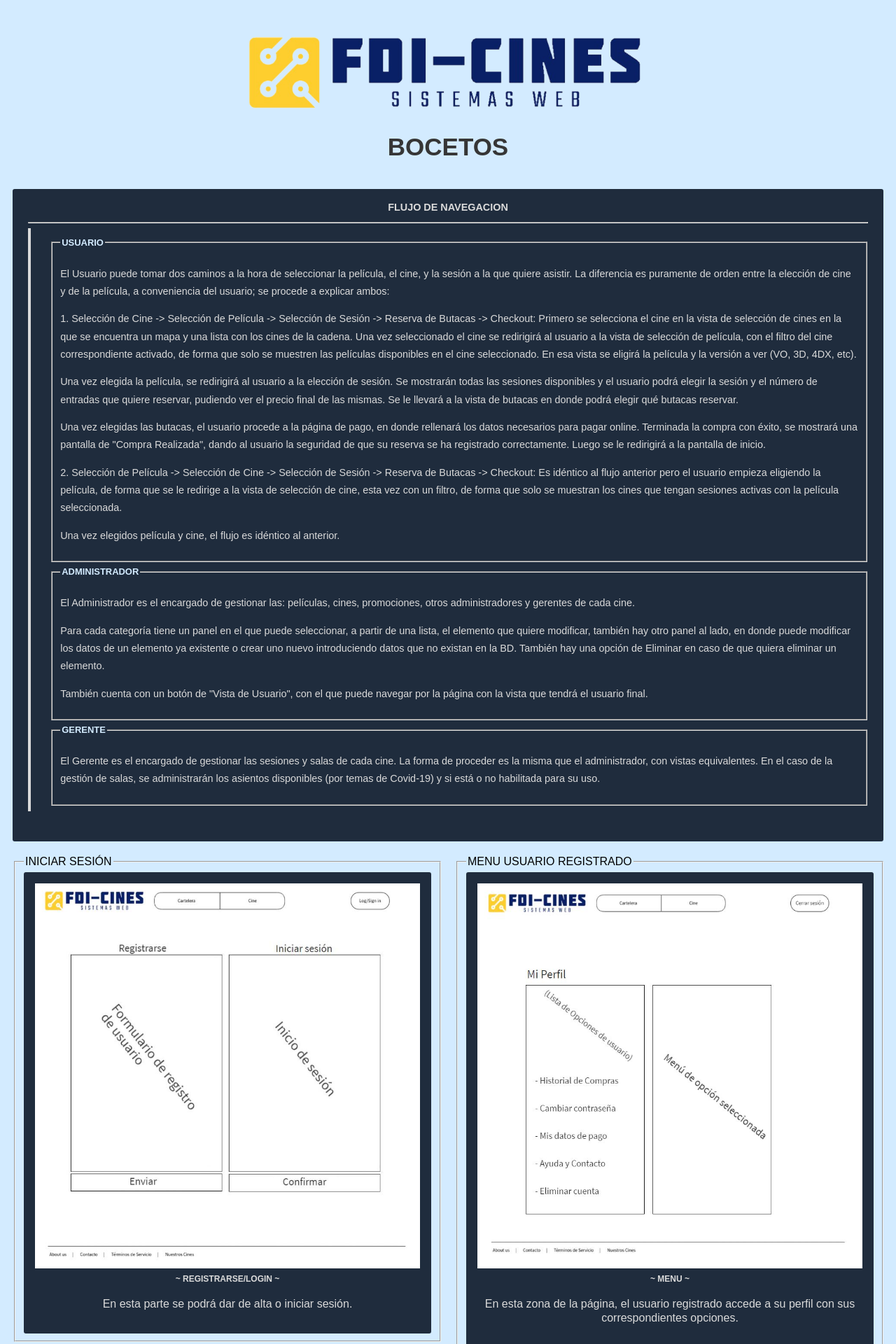
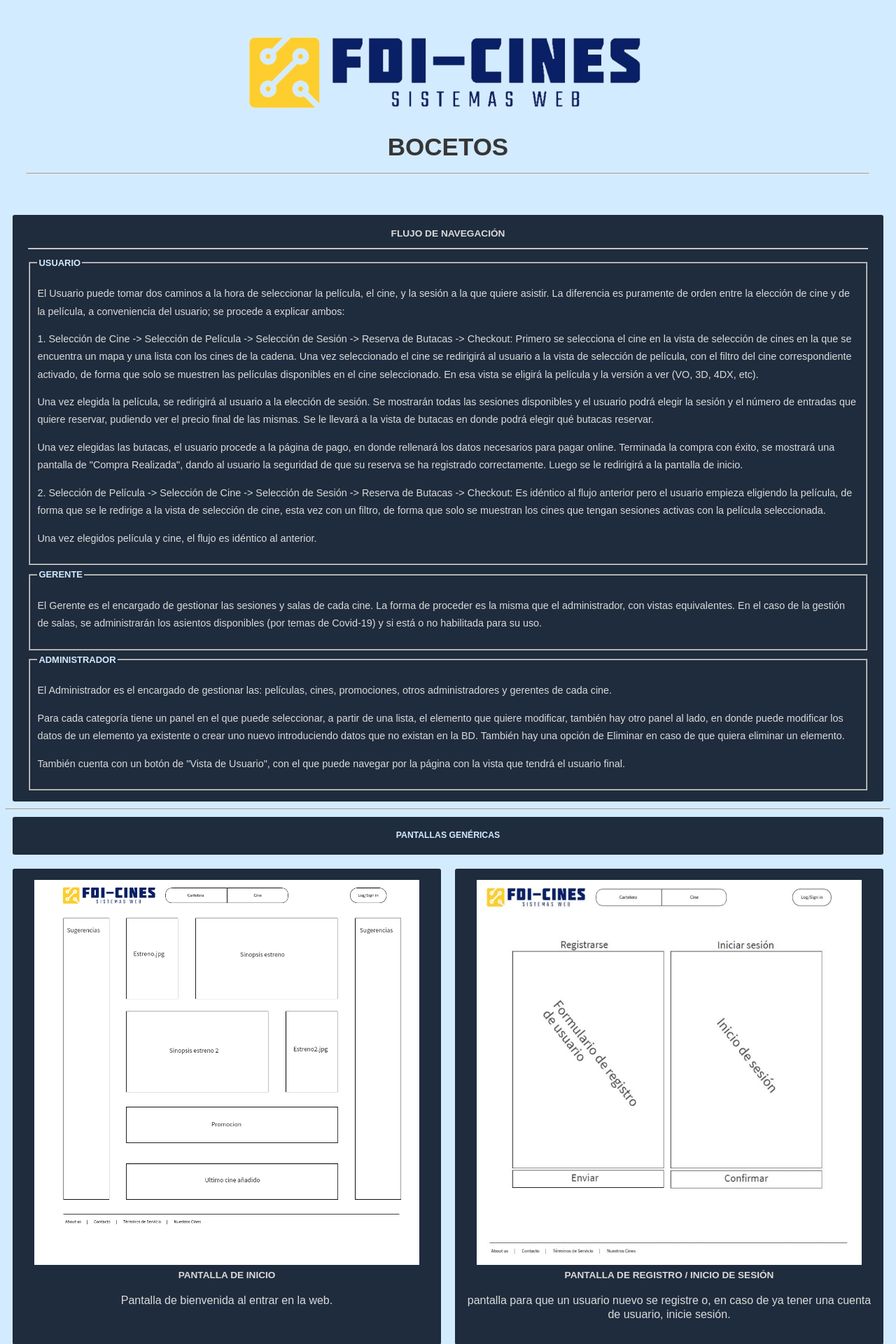
Before and after one commit to FerMdez/SW, a PHP site: page /bocetos/ in a window 1280 px wide. Shown: the part 76-1996 px from the top of the page at 70% size. Run offline with PHP 8.4, Linux system fonts and the light colour scheme.

Commit message:
Cambios en bocetos

```diff
--- a/assets/css/main.css
+++ b/assets/css/main.css
@@ -16,7 +16,7 @@
 }
 
 h2 {
-	font-size: 90%;
+	font-size: 95%;
 }
 
 h3 {
@@ -215,7 +215,7 @@
   height: 750px;
 }
 .code.plan {
-  height: 1050px;
+  height: 1150px;
 }
 
 .blockquote {
@@ -237,6 +237,7 @@
   overflow-x: auto;
   background: #1f2c3d;
   border-radius: 3px;
+  height: 680px;
 }
 .sketches h1 {
   color: #dadada;
@@ -283,6 +284,9 @@
 }
 .bar.fifty {
   width: 50%;
+}
+.bar.twentyfive {
+  width: 25%;
 }
 
 
--- a/bocetos/index.html
+++ b/bocetos/index.html
@@ -29,13 +29,14 @@
         <div class="main">
             <div class="image"><img src="../img/logo_trasparente.png" /></div>
             <h1>Bocetos</h1>
+            <hr />
         </div>
-		<!-- Flujo de Navegacion -->
+
+        <!-- Flow -->
         <div class="code">
-			<h1>FLUJO DE NAVEGACION</h1>
+			<h2>FLUJO DE NAVEGACIÓN</h2>
 			<hr>
-			<div class="blockquote">
-				<!-- Usuario -->
+            <!-- User Flow -->
             <fieldset>
                 <legend>Usuario</legend>
                 <p>
@@ -66,7 +67,15 @@
                     Una vez elegidos película y cine, el flujo es idéntico al anterior.
                 </p>
             </fieldset>
-				<!-- Administrador -->
+            <!-- Manager Flow -->
+            <fieldset>
+                <legend>Gerente</legend>
+                <p>
+                    El Gerente es el encargado de gestionar las sesiones y salas de cada cine. La forma de proceder es la misma que el administrador, con vistas equivalentes.
+                    En el caso de la gestión de salas, se administrarán los asientos disponibles (por temas de Covid-19) y si está o no habilitada para su uso.
+                </p>
+            </fieldset>
+            <!-- Admin Flow -->
             <fieldset>
                 <legend>Administrador</legend>
                 <p>El Administrador es el encargado de gestionar las: películas, cines, promociones, otros administradores y gerentes de cada cine.</p>
@@ -75,278 +84,231 @@
                 quiera eliminar un elemento.</p>
                 <p>También cuenta con un botón de "Vista de Usuario", con el que puede navegar por la página con la vista que tendrá el usuario final.</p>
             </fieldset>
+		</div>
 
-				<!-- Gerente -->
-				<fieldset>
-					<legend>Gerente</legend>
-					<p>
-						El Gerente es el encargado de gestionar las sesiones y salas de cada cine. La forma de proceder es la misma que el administrador, con vistas equivalentes.
-						En el caso de la gestión de salas, se administrarán los asientos disponibles (por temas de Covid-19) y si está o no habilitada para su uso.
-					</p>
-				</fieldset>
+        <!-- Sketches -->
+        <section id="sketches">
+            <hr />
+            <!-- Generic Sketches-->
+            <div class="code">
+                <h3>Pantallas Genéricas</h3>
+            </div>
+            <div class="row">
+                <div class="column left">
+                    <div class="sketches">
+                        <img src="../img/inicio.png" />
+                        <div class="description">
+                            <h3>Pantalla de inicio</h3>
+                            <p>Pantalla de bienvenida al entrar en la web.</p>
                         </div>
                     </div>
-
-		<div class="row">
-			<!-- Boceto Inicio -->
-			<div class="column left">
-				<fieldset>
-					<legend>INICIAR SESIÓN</legend>
+                </div>
+                <div class="column right">
                     <div class="sketches">
                         <img src="../img/registrarse_iniciar_sesion.png" />
                         <div class="description">
-							<h4>~ REGISTRARSE/LOGIN ~</h4>
-							<p>En esta parte se podrá dar de alta o iniciar sesión.</p>
-						</div>
-					</div>
-				</fieldset>
-			</div>
-
-			<!-- Boceto Menu Usuario -->
-			<div class="column left">
-				<fieldset>
-					<legend>MENU USUARIO REGISTRADO</legend>
-					<div class="sketches">
-						<img src="../img/menu_usuario.png" />
-						<div class="description">
-							<h4>~ MENU ~</h4>
-							<p>En esta zona de la página, el usuario registrado accede a su perfil con sus correspondientes opciones.</p>
-						</div>
-					</div>
-				</fieldset>
-			</div>
-		</div>
-		<br>
-		<!-- Bocetos Usuario -->
-		<fieldset>
-			<legend>VISTA USUARIO</legend>
-			<div class="row">
-				<div class="column left">
-					<!-- Pagina inicio -->
-					<div class="sketches">
-						<img src="../img/inicio.png" />
-						<div class="description">
-							<h4>~ PÁGINA DE INICIO ~</h4>
-							<p>Pantalla de bienvenida al entrar en la web.</p>
-							<p>Se mostrará los estrenos con sus sinopsis, las promociones disponibles y el último cine añadido.</p>
-						</div>
-					</div>
-				</div>
-				<div class="column left">
-					<!-- Peliculas -->
-					<div class="sketches">
-						<img src="../img/peliculas.png" />
-						<div class="description">
-							<h4>~ CARTELERA ~</h4>
-							<p>Mostrará todas las películas disponibles en base al filtro seleccionado (cine).</p>
+                            <h3>Pantalla de Registro / Inicio de sesión</h3>
+                            <p>pantalla para que un usuario nuevo se registre o, en caso de ya tener una cuenta de usuario, inicie sesión.</p>
                         </div>
                     </div>
                 </div>
             </div>
             <div class="row">
                 <div class="column left">
-					<!-- Cines -->
                     <div class="sketches">
-						<img src="../img/cine.png" />
+                        <img src="../img/menu_usuario.png" />
                         <div class="description">
-							<h4>~ CINES ~</h4>
-							<p>Mostrará todos los cines disponibles.</p>
+                            <h3>Menú de usuario registrado</h3>
+                            <p>Pantalla con todas las opciones disponibles, propias de un usuario registrado.</p>
                         </div>
                     </div>
                 </div>
-				<div class="column left">
-					<!-- Horario -->
+                <div class="column right">
                     <div class="sketches">
-						<img src="../img/selector_horario.png" />
+                        <img src="../img/peliculas.png" />
                         <div class="description">
-							<h4>~ SELECTOR DE HORARIO ~</h4>
-							<p>Aquí se mostrará todos los horarios disponibles y salas de la película y cine seleccionada.</p>
+                            <h3>Cartelera</h3>
+                            <p>Pantalla con información sobre todas las películas disponibles en ese momento.</p>
                         </div>
                     </div>
                 </div>
             </div>
             <div class="row">
                 <div class="column left">
-					<!-- Butacas -->
                     <div class="sketches">
-						<img src="../img/mapa_asientos .png" />
+                        <img src="../img/cine.png" />
                         <div class="description">
-							<h4>~ SELECTOR DE BUTACAS ~</h4>
-							<p>Se mostrará los asientos que se van a seleccionar, ocupados y libres, dependiendo de las personas se subirá o bajará el precio. </p>
+                            <h3>Cines</h3>
+                            <p>Pantalla con un mapa que indica la geolocalización de todos los cines de FDI-Cines.</p>
                         </div>
                     </div>
                 </div>
-				<div class="column left">
-					<!-- Pagar -->
+                <div class="column right">
                     <div class="sketches">
-						<img src="../img/pagar.png" />
+                        <img src="../img/selector_horario.png" />
                         <div class="description">
-							<h4>~ PAGAR ~</h4>
-							<p>Se ofrecerá un resumen de toda la compra, podrá poner algún código de descuento y realizar la compra.</p>
+                            <h3>Selección de Horario</h3>
+                            <p>Pantalla que muestra los horarios disponibles por salas para un cine y película elegidos.</p>
                         </div>
                     </div>
                 </div>
             </div>
             <div class="row">
                 <div class="column left">
-					<!-- Compra Realizada -->
                     <div class="sketches">
-						<img src="../img/compra_realizada.png" />
+                        <img src="../img/mapa_asientos.png" />
                         <div class="description">
-							<h4>~ COMPRA REALIZADA ~</h4>
-							<p>Confirmará la compra de las entradas y si estás registrado podrás ver tu historial de compras.</p>
+                            <h3>Mapa de los Asientos</h3>
+                            <p>Pantalla con un mapa para selccionar los asientos que se quieren escoger. Los asientos ocupados no pondrán ser seleccionados.</p>
                         </div>
                     </div>
                 </div>
-				<div class="column left">
-					<!-- About us -->
+                <div class="column right">
                     <div class="sketches">
-						<img src="../img/about_us.png" />
+                        <img src="../img/pagar.png" />
                         <div class="description">
-							<h4>~ ABOUT US ~</h4>
-							<p>Describe el equipo de FDI-cines.</p>
+                            <h3>Pagar</h3>
+                            <p>Pantalla para realizar el pago, después de haber selecionado película, cine, sala, horario y butacas.</p>
                         </div>
                     </div>
                 </div>
             </div>
             <div class="row">
                 <div class="column left">
-					<!-- Formulario de contacto -->
                     <div class="sketches">
-						<img src="../img/contacto.png" />
+                        <img src="../img/compra_realizada.png" />
                         <div class="description">
-							<h4>~ FORMULARIO DE CONTACTO ~</h4>
-							<p>Si un usuario tiene algún problema se puede poner en contacto en esta página.</p>
+                            <h3>Compra Realizada</h3>
+                            <p>Pantalla de confirmación con los datos de compra.</p>
                         </div>
                     </div>
                 </div>
-				<div class="column left">
-					<!-- Terminos y condiciones -->
+                <div class="column right">
                     <div class="sketches">
-						<img src="../img/terminosyCondiciones.png" />
+                        <img src="../img/about_us.png" />
                         <div class="description">
-							<h4>~ TÉRMINOS Y CONDICIONES ~</h4>
-							<p>Habrá un texto describiendo los términos y condiciones de la página web.</p>
-						</div>
-					</div>
-				</div>
-			</div>
-		</fieldset>
-		<br>
-
-		<!-- Bocetos Gerente -->
-		<fieldset>
-			<legend>VISTA GERENTE</legend>
-			<div class="row">
-				<div class="column left">
-					<!-- Panel de inicio Gerente -->
-					<div class="sketches">
-						<img src="../img/panel_inicio_gerente.png" />
-						<div class="description">
-							<h4>~ PANEL DE INICIO ~</h4>
-							<p>Pantalla de inicio del gerente de un cine.</p>
-							<p>El gerente podrá administrar las salas y las sesiones.</p>
-						</div>
-					</div>
-				</div>
-				<div class="column left">
-					<!-- Gestionar salas -->
-					<div class="sketches">
-						<img src="../img/gestionar_salas.png" />
-						<div class="description">
-							<h4>~ GESTIONAR SALAS ~</h4>
-							<p>Solo podrá gestionar las salas el gerente, escoge una sala y lo edita o lo deshabilita(ya que una sala no se puede eliminar físicamente), también podrá añadir una nueva sala y guardarla.</p>
+                            <h3>Sobre nosotros</h3>
+                            <p>Pantalla con información sobre FDI-Cines.</p>
                         </div>
                     </div>
                 </div>
             </div>
             <div class="row">
                 <div class="column left">
-					<!-- Gestionar sesiones -->
                     <div class="sketches">
-						<img src="../img/gestionar_sesiones.png" />
+                        <img src="../img/contacto.png" />
                         <div class="description">
-							<h4>~ GESTIONAR SESIONES ~</h4>
-							<p>Solo podrá gestionar las sesiones el gerente, escoge una sesión y lo edita o lo elimina, también podrá añadir una nueva sesión y guardarla.</p>
+                            <h3>Formulario de Contacto</h3>
+                            <p>Pantalla con un formulario para realizar una consulta a los administradores.</p>
+                        </div>
+                    </div>
+                </div>
+                <div class="column right">
+                    <div class="sketches">
+                        <img src="../img/terminos_y_condiciones.png" />
+                        <div class="description">
+                            <h3>Términos y Condiciones</h3>
+                            <p>Pantalla con todos los términos y condiciones de uso del servicio.</p>
                         </div>
                     </div>
                 </div>
             </div>
-		</fieldset>
-		<br>
 
-		<!-- Bocetos Administrador -->
-		<fieldset>
-			<legend>VISTA ADMINISTRADOR</legend>
+            <!-- Manager Sketches-->
+            <div class="code">
+                <h3>Pantallas de Gerentes</h3>
+            </div>
+            <div class="row">
+                <div class="column side">
+                    <div class="sketches">
+                        <img src="../img/panel_inicio_gerente.png" />
+                        <div class="description">
+                            <h3>Panel de Incio Gerente</h3>
+                            <p>Pantalla con las funciones exclusivas a las que puede acceder un Gerente.</p>
+                        </div>
+                    </div>
+                </div>
+                <div class="column middle">
+                    <div class="sketches">
+                        <img src="../img/gestionar_salas.png" />
+                        <div class="description">
+                            <h3>Gestionar salas</h3>
+                            <p>Pantalla en la que los Gerentes pueden interactuar para añadir, modificar o eliminar la sala de un cine.</p>
+                        </div>
+                    </div>
+                </div>
+                <div class="column side">
+                    <div class="sketches">
+                        <img src="../img/gestionar_sesiones.png" />
+                        <div class="description">
+                            <h3>Gestionar Sesiones</h3>
+                            <p>Pantalla en la que los Gerentes pueden interactuar para añadir, modificar o eliminar las sesiones de una película.</p>
+                        </div>
+                    </div>
+                </div>
+            </div>
+
+            <!-- Admin Sketches-->
+            <div class="code">
+                <h3>Pantallas de Administradores</h3>
+            </div>
             <div class="row">
                 <div class="column left">
-					<!-- Panel de Inicio Admin -->
                     <div class="sketches">
                         <img src="../img/panel_inicio_admin.png" />
                         <div class="description">
-							<h4>~ PANEL DE INICIO ~</h4>
-							<p>Pantalla de inicio del administrador.</p>
-							<p>
-								El administrador podrá añadir, editar y eliminar las películas, cines y promociones, también podrá añadir o eliminar
-								a un gerente o administrador, y ver la página con la vista de usuario final.
-							</p>
+                            <h3>Panel Inicio Administrador</h3>
+                            <p>Pantalla con las funciones exclusivas a las que puede acceder un Administrador.</p>
                         </div>
                     </div>
                 </div>
-				<div class="column left">
-					<!-- Gestionar Peliculas -->
+                <div class="column right">
                     <div class="sketches">
-						<img src="../img/gestionarPeliculas.png" />
+                        <img src="../img/gestionar_peliculas.png" />
                         <div class="description">
-							<h4>~ GESTIONAR PELÍCULAS ~</h4>
-							<p>El administrador puede listar las películas existentes, modificar sus datos, eliminarlas, o añadir una película nueva.</p>
+                            <h3>Gestionar Películas</h3>
+                            <p>Pantalla en la que los Administradores pueden interactuar para añadir, modificar o eliminar las películas de la cartelera.</p>
                         </div>
                     </div>
                 </div>
             </div>
             <div class="row">
-				<div class="column left">
-					<!-- Gestionar Cines -->
+                <div class="column side">
                     <div class="sketches">
-						<img src="../img/gestionarCines.png" />
+                        <img src="../img/gestionar_cines.png" />
                         <div class="description">
-							<h4>~ GESTIONAR CINES ~</h4>
-							<p>El administrador puede listar los cines existentes, modificar sus datos, eliminarlos, o añadir un cine nuevo.</p>
+                            <h3>Gestionar Cines</h3>
+                            <p>Pantalla en la que los Administradores pueden interactuar para añadir, modificar o eliminar los cines.</p>
                         </div>
                     </div>
                 </div>
-				<div class="column left">
-					<!-- Gestionar Promociones -->
+                <div class="column middle">
                     <div class="sketches">
-						<img src="../img/gestionarPromociones.png" />
+                        <img src="../img/gestionar_promociones.png" />
                         <div class="description">
-							<h4>~ GESTIONAR PROMOCIONES ~</h4>
-							<p>El administrador puede listar las promociones existentes, modificar sus datos, eliminarlas, o añadir una promoción nueva.</p>
+                            <h3>Gestionar Promociones</h3>
+                            <p>Pantalla en la que los Administradores pueden interactuar para añadir, modificar o eliminar las promociones existentes.</p>
+                        </div>
+                    </div>
+                </div>
+                <div class="column side">
+                    <div class="sketches">
+                        <img src="../img/gestionar_admins_gerentes.png" />
+                        <div class="description">
+                            <h3>Gestionar Administradores y Gerentes</h3>
+                            <p>Pantalla en la que los Administradores pueden interactuar para añadir, modificar o eliminar tanto otros Administradores como Gerentes.</p>
                         </div>
                     </div>
                 </div>
             </div>
-			<div class="row">
-				<div class="column left">
-					<!-- Gestionar Admins-Gerentes -->
-					<div class="sketches">
-						<img src="../img/gestionar_admins_gerentes.png" />
-						<div class="description">
-							<h4>~ GESTIONAR ADMINS-GERENTES ~</h4>
-							<p>El administrador puede listar los administradores y gerentes existentes, modificar sus datos, eliminarlos, o añadir un admin/gerente nuevo.</p>
-						</div>
-					</div>
-				</div>
-
-		</fieldset>
-		<br>
+        </section>
 
         <!-- Footer -->
+        <footer>
             <div class="footer">
                 <p>© Práctica 1 | Sistemas Web 2021 </p>
             </div>
-
-		<!-- Scripts -->
+        </footer>
 
     </body>
 
```
Also changed, not shown: contacto/index.html (+5 -3 lines), detalles/index.html (+5 -3 lines), index.html (+5 -3 lines), miembros/index.html (+5 -3 lines), planificacion/index.html (+36 -26 lines), img/gestionar_cines.png (added), img/gestionar_peliculas.png (added), img/gestionar_promociones.png (added), img/terminos_y_condiciones.png (added). Lines whose indentation alone changed are shown as unchanged.
